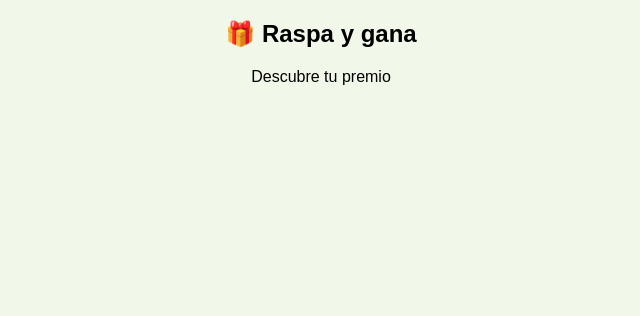
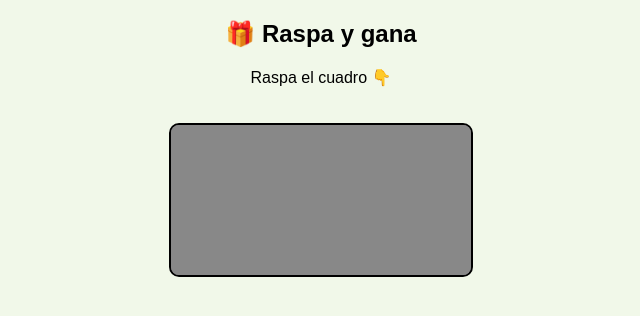
Before and after one commit to Hector123z/Raspa_Hector_bites, a plain HTML site: page index.html in a window 1280 px wide. Shown: the whole page, without its empty margins (319-959 px from the left). Drawn offline with Linux system fonts and the light colour scheme.

Commit message:
Refactor canvas drawing and event handling

```diff
--- a/index.html
+++ b/index.html
@@ -15,6 +15,8 @@ background:#f1f8e9;
 canvas{
 margin-top:20px;
 border-radius:10px;
+border:2px solid #000; /* 👈 para que SIEMPRE se vea */
+background:#888; /* 👈 fondo gris visible */
 }
 </style>
 </head>
@@ -22,7 +24,7 @@ border-radius:10px;
 <body>
 
 <h2>🎁 Raspa y gana</h2>
-<p>Descubre tu premio</p>
+<p>Raspa el cuadro 👇</p>
 
 <canvas id="canvas" width="300" height="150"></canvas>
 
@@ -30,7 +32,7 @@ border-radius:10px;
 let canvas = document.getElementById("canvas");
 let ctx = canvas.getContext("2d");
 
-// 🎯 PROBABILIDADES
+// 🎯 PROBABILIDAD
 let random = Math.random();
 let premio = "";
 
@@ -42,21 +44,41 @@ premio = "🎉 GANASTE 3 MINI GALLETAS";
 premio = "😢 Sigue intentando";
 }
 
-// 🧾 FONDO BLANCO
-ctx.fillStyle = "#ffffff";
+// 🧾 TEXTO OCULTO
+function dibujarPremio(){
+ctx.globalCompositeOperation = "source-over";
+ctx.clearRect(0,0,300,150);
+
+ctx.fillStyle = "#fff";
 ctx.fillRect(0,0,300,150);
 
-// 📝 TEXTO CENTRADO
 ctx.fillStyle = "#000";
 ctx.font = "bold 18px Arial";
 ctx.textAlign = "center";
 ctx.fillText(premio,150,80);
 
-// 🟫 CAPA GRIS ENCIMA
+// capa gris encima
 ctx.fillStyle = "#888";
 ctx.fillRect(0,0,300,150);
+}
+
+dibujarPremio();
 
 // 🎮 RASPAR
 function raspar(e){
 let rect = canvas.getBoundingClientRect();
-let x = (e.touches ? e.touches
+let x = (e.touches ? e.touches[0].clientX : e.clientX) - rect.left;
+let y = (e.touches ? e.touches[0].clientY : e.clientY) - rect.top;
+
+ctx.globalCompositeOperation = "destination-out";
+ctx.beginPath();
+ctx.arc(x,y,20,0,Math.PI*2);
+ctx.fill();
+}
+
+canvas.addEventListener("mousemove", raspar);
+canvas.addEventListener("touchmove", raspar);
+</script>
+
+</body>
+</html>
```
